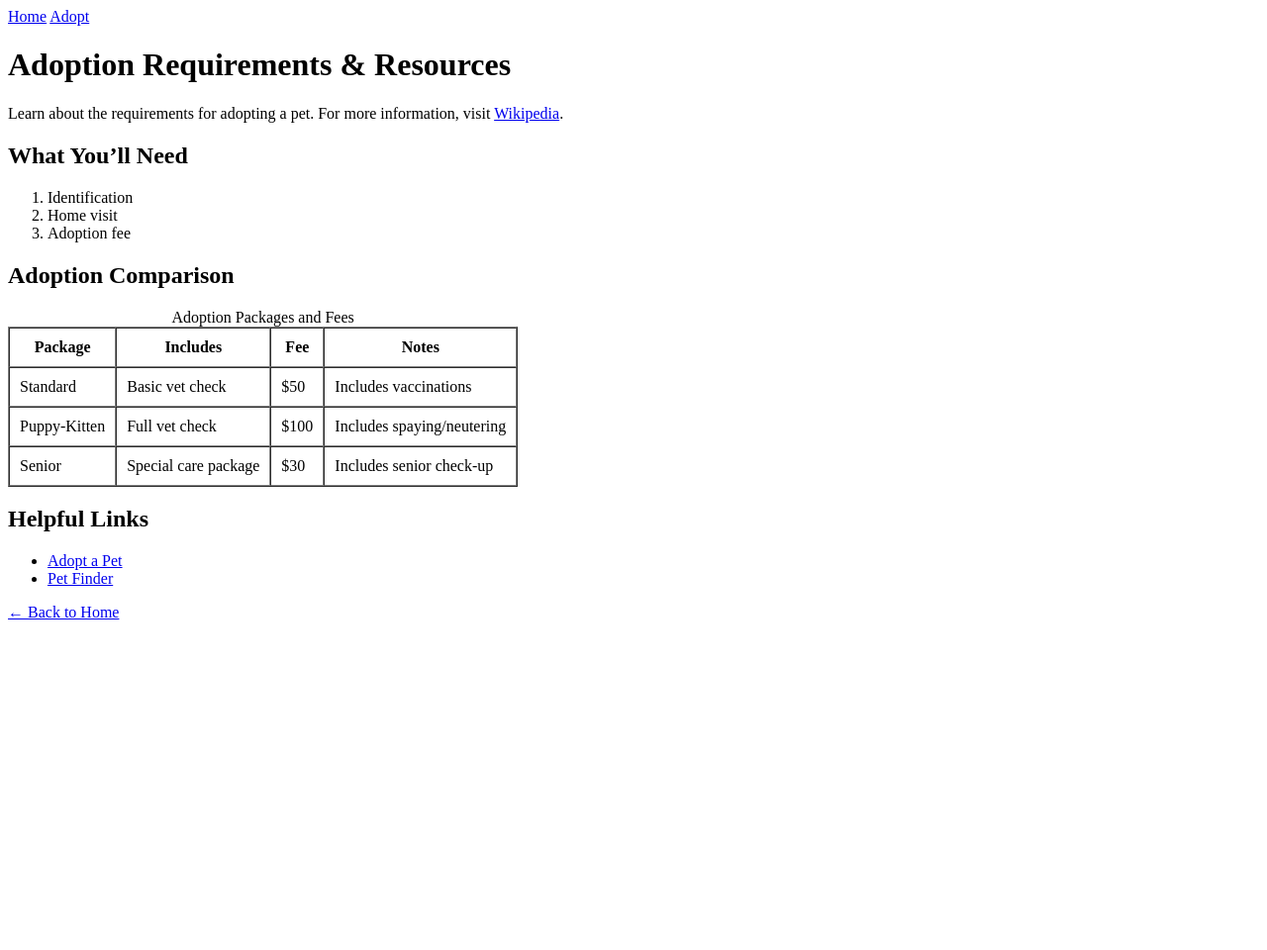
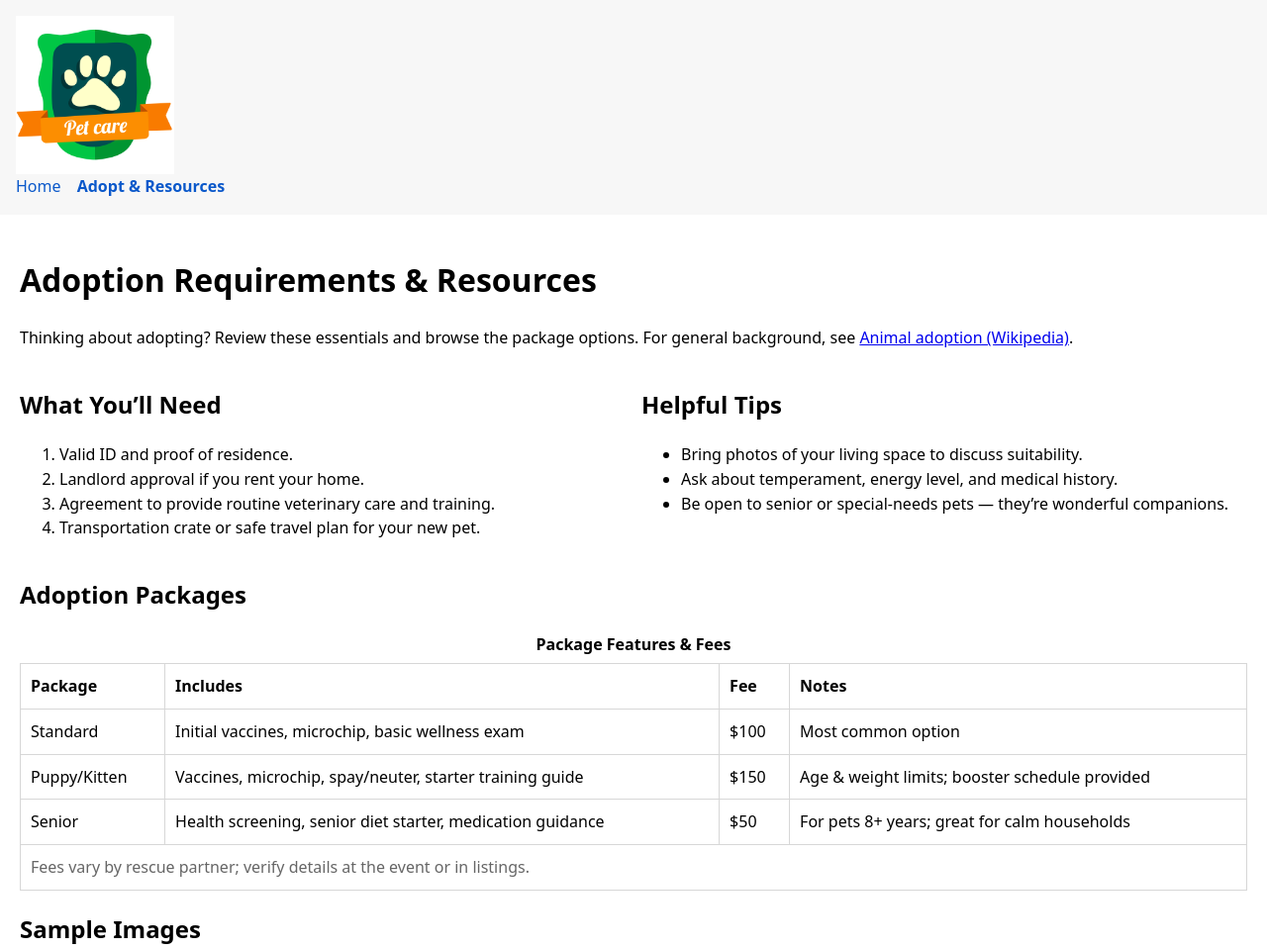
Before and after one commit to abouzid4058/lab3-assignment, a plain HTML site: page adopt.html in a window 1280 px wide. Shown: the top 960 px of the page at 99% size. Before the commit the page ends 800 px from the top, so only its background shows below. Drawn offline with Linux system fonts and the light colour scheme.

Commit message:
Update adopt.html

```diff
--- a/adopt.html
+++ b/adopt.html
@@ -2,82 +2,132 @@
 <html lang="en">
 <head>
   <meta charset="utf-8">
-    <meta name="viewport" content="width=device-width, initial-scale=1.0">
-    <title>Adoption Requirements & Resources</title>
-    <!-- Meta tags for proper display on mobile devices -->
+  <title>Local Pet Adoption — Adopt & Resources</title>
+  <meta name="viewport" content="width=device-width, initial-scale=1">
+  <style>
+    :root { --gap: 16px; --border: #d7d7d7; }
+    body { font-family: system-ui, Arial, sans-serif; margin: 0; line-height: 1.55; }
+    header, footer { padding: 16px; background: #f7f7f7; }
+    header img { width: 160px; height: auto; display: block; }
+    nav a { margin-right: 12px; text-decoration: none; color: #0a58ca; }
+    nav a[aria-current="page"] { font-weight: 700; }
+    main { padding: 20px; }
+    img { max-width: 100%; height: auto; display: block; }
+    .grid { display: grid; gap: var(--gap); }
+    @media (min-width: 768px) { .grid.two { grid-template-columns: 1fr 1fr; } }
+    table { width: 100%; border-collapse: collapse; margin-top: 12px; }
+    th, td { border: 1px solid var(--border); padding: 10px; text-align: left; }
+    caption { font-weight: 600; margin-bottom: 6px; }
+    .muted { color: #666; }
+    footer a { color: #0a58ca; }
+  </style>
 </head>
 <body>
-    <!-- Header and Navigation -->
   <header>
-        <nav aria-label="Main navigation">
+    <img src="images/logo.jpg" alt="Local Pet Adoption logo">
+    <nav aria-label="Primary">
       <a href="index.html">Home</a>
-            <a href="adopt.html" aria-current="page">Adopt</a>
+      <a href="adopt.html" aria-current="page">Adopt & Resources</a>
+
     </nav>
   </header>
 
-    <!-- Main Heading -->
+  <main id="content" tabindex="-1">
     <h1>Adoption Requirements & Resources</h1>
-    <p>Learn about the requirements for adopting a pet. For more information, visit <a href="https://en.wikipedia.org/wiki/Animal_adoption" target="_blank" rel="noopener noreferrer">Wikipedia</a>.</p>
+    <p>
+      Thinking about adopting? Review these essentials and browse the package options. For general
+      background, see
+      <a href="https://en.wikipedia.org/wiki/Animal_adoption" target="_blank" rel="noopener noreferrer">Animal adoption (Wikipedia)</a>.
+    </p>
 
-    <!-- What You’ll Need (Ordered List) -->
-    <section>
-        <h2>What You’ll Need</h2>
+    <!-- Requirements list + helpful tips -->
+    <section class="grid two" aria-labelledby="requirements">
+      <div>
+        <h2 id="requirements">What You’ll Need</h2>
         <ol>
-            <li>Identification</li>
-            <li>Home visit</li>
-            <li>Adoption fee</li>
+          <li>Valid ID and proof of residence.</li>
+          <li>Landlord approval if you rent your home.</li>
+          <li>Agreement to provide routine veterinary care and training.</li>
+          <li>Transportation crate or safe travel plan for your new pet.</li>
         </ol>
+      </div>
+      <div>
+        <h2>Helpful Tips</h2>
+        <ul>
+          <li>Bring photos of your living space to discuss suitability.</li>
+          <li>Ask about temperament, energy level, and medical history.</li>
+          <li>Be open to senior or special-needs pets — they’re wonderful companions.</li>
+        </ul>
+      </div>
     </section>
 
-    <!-- Adoption Comparison Table -->
-    <section>
-        <h2>Adoption Comparison</h2>
-        <!-- Table caption provides additional context for screen readers -->
-        <table border="1" cellpadding="10" cellspacing="0">
-            <caption>Adoption Packages and Fees</caption>
+    <!-- Adoption package comparison table -->
+    <section aria-labelledby="packages">
+      <h2 id="packages">Adoption Packages</h2>
+      <table>
+        <caption>Package Features & Fees</caption>
         <thead>
           <tr>
-                    <th>Package</th>
-                    <th>Includes</th>
-                    <th>Fee</th>
-                    <th>Notes</th>
+            <th scope="col">Package</th>
+            <th scope="col">Includes</th>
+            <th scope="col">Fee</th>
+            <th scope="col">Notes</th>
           </tr>
         </thead>
         <tbody>
           <tr>
             <td>Standard</td>
-                    <td>Basic vet check</td>
-                    <td>$50</td>
-                    <td>Includes vaccinations</td>
+            <td>Initial vaccines, microchip, basic wellness exam</td>
+            <td>$100</td>
+            <td>Most common option</td>
           </tr>
           <tr>
-                    <td>Puppy-Kitten</td>
-                    <td>Full vet check</td>
-                    <td>$100</td>
-                    <td>Includes spaying/neutering</td>
+            <td>Puppy/Kitten</td>
+            <td>Vaccines, microchip, spay/neuter, starter training guide</td>
+            <td>$150</td>
+            <td>Age & weight limits; booster schedule provided</td>
           </tr>
           <tr>
             <td>Senior</td>
-                    <td>Special care package</td>
-                    <td>$30</td>
-                    <td>Includes senior check-up</td>
+            <td>Health screening, senior diet starter, medication guidance</td>
+            <td>$50</td>
+            <td>For pets 8+ years; great for calm households</td>
           </tr>
         </tbody>
+        <tfoot>
+          <tr>
+            <td colspan="4" class="muted">Fees vary by rescue partner; verify details at the event or in listings.</td>
+          </tr>
+        </tfoot>
       </table>
     </section>
 
-    <!-- Helpful Links Section -->
-    <section>
-        <h2>Helpful Links</h2>
-        <ul>
-            <li><a href="https://www.adoptapet.com" target="_blank" rel="noopener noreferrer">Adopt a Pet</a></li>
-            <li><a href="https://www.petfinder.com" target="_blank" rel="noopener noreferrer">Pet Finder</a></li>
-        </ul>
+    <!-- Sample placeholders again to meet "image" requirement on this page -->
+    <section aria-labelledby="samples">
+      <h2 id="samples">Sample Images</h2>
+      <div class="grid two">
+        <figure>
+          <img src="https://th.bing.com/th/id/OIP.ofVX5dnNXkuxy411DijZFAHaEo?w=308&h=192&c=7&r=0&o=7&pid=1.7&rm=3" alt="Kitten placeholder image 480 by 320">
+          <figcaption>Puppy placeholder (Place Puppy).</figcaption>
+        </figure>
+        <figure>
+          <img src="https://th.bing.com/th/id/OIP.3lWy-5PhiRwOR8xVT5w-0gHaFj?w=241&h=181&c=7&r=0&o=7&pid=1.7&rm=3" alt="Puppy placeholder image 480 by 320">
+          <figcaption>Kitten placeholder (Place Kitten).</figcaption>
+        </figure>
+      </div>
+      <p class="muted">Placeholders are for demo only — replace with your own images later.</p>
     </section>
 
-    <!-- Back Link to Home -->
-    <footer>
-        <p><a href="index.html">← Back to Home</a></p>
+    <!-- Internal navigation hint -->
+    <p>
+      Questions? Use our <a href="contact.html">Contact</a> page to send a message, or return to
+      the <a href="index.html">Home</a> page for events.
+    </p>
+  </main>
+
+  <footer role="contentinfo">
+    <p>&copy; Local Pet Adoption</p>
+    <p class="muted">Resources: Wikipedia (background), Place Puppy & Place Kitten (image placeholders).</p>
   </footer>
 </body>
 </html>
```
Lines whose indentation alone changed are shown as unchanged.
